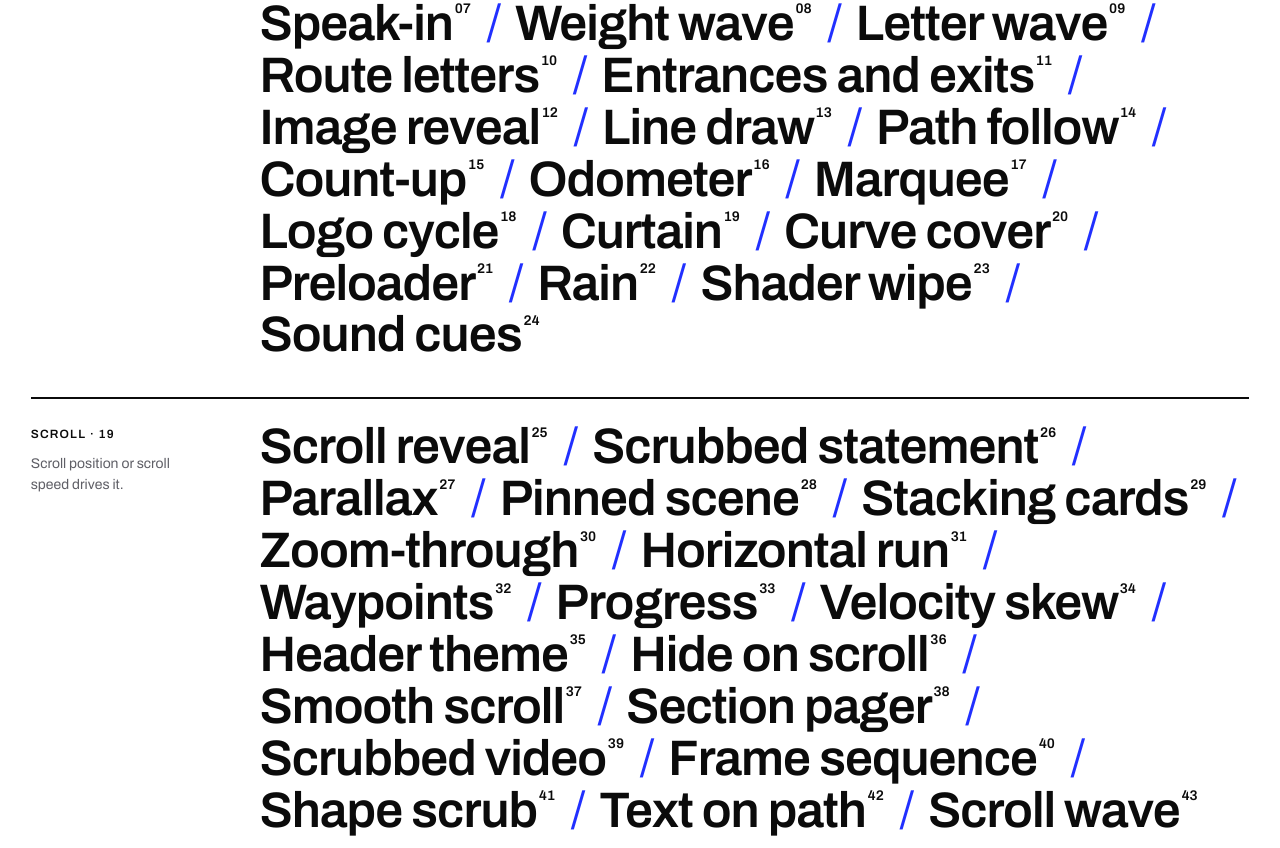
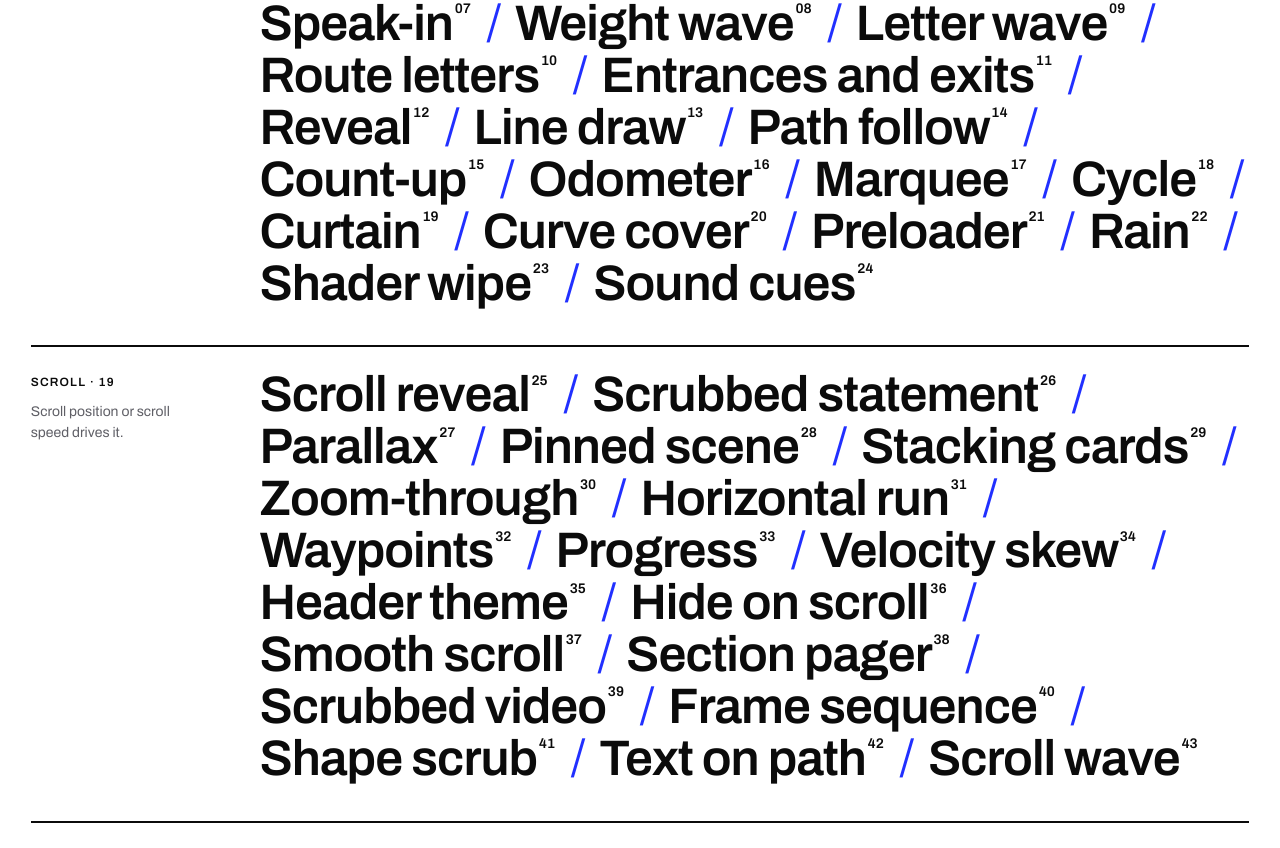
Before and after one commit to johnpolacek/museum-of-motion, a Next.js app: page / in a window 1280 px wide. Shown: the part 1141-1989 px from the top of the page. Built offline with nearby package versions, Linux system fonts and the light colour scheme.

Commit message:
Rename Image reveal to Reveal and Logo cycle to Cycle
Both work on any content: a reveal opens any frame, a cycle swaps any
items. The old addresses redirect, and the reveal poster reads its number
from the collection.

Co-Authored-By: Claude Opus 5.5 <noreply@anthropic.com>

```diff
--- a/lib/exhibits.ts
+++ b/lib/exhibits.ts
@@ -151,11 +151,11 @@ const DATA: Exhibit[] = [
     ]
   },
   {
-    name: "Image reveal",
+    name: "Reveal",
     group: "time",
     builders: "imageReveal",
     src: "media-effects",
-    desc: "A wipe opens the frame while the image settles from a slight zoom."
+    desc: "A wipe opens a frame while what is inside settles from a slight zoom: an image, a video, any block."
   },
   {
     name: "Line draw",
@@ -193,11 +193,11 @@ const DATA: Exhibit[] = [
     desc: "A row scrolls sideways forever and slows on hover."
   },
   {
-    name: "Logo cycle",
+    name: "Cycle",
     group: "time",
     builders: "logoCycle",
     src: "counters-and-marquees",
-    desc: "One cell at a time swaps to the next logo."
+    desc: "One cell at a time swaps to the next item in the pool: logos, names, figures, anything."
   },
   {
     name: "Curtain",
--- a/lib/motion/ready.ts
+++ b/lib/motion/ready.ts
@@ -12,13 +12,13 @@ export const LIVE_STAGES = new Set([
   "letter-wave",
   "route-letters",
   "entrances-and-exits",
-  "image-reveal",
+  "reveal",
   "line-draw",
   "path-follow",
   "count-up",
   "odometer",
   "marquee",
-  "logo-cycle",
+  "cycle",
   "curtain",
   "curve-cover",
   "preloader",
--- a/lib/motion/stages/scroll.ts
+++ b/lib/motion/stages/scroll.ts
@@ -207,7 +207,7 @@ const hideOnScroll = play(["Hide on scroll"], ["hide"], "Scroll down to hide the
 
 /* ---------- Smooth scroll ---------- */
 
-const NAMES = ["Line mask", "Characters", "Word slide", "Scramble", "Speak-in", "Weight wave", "Letter wave", "Route letters", "Entrances and exits", "Image reveal", "Line draw", "Path follow", "Count-up", "Marquee"];
+const NAMES = ["Line mask", "Characters", "Word slide", "Scramble", "Speak-in", "Weight wave", "Letter wave", "Route letters", "Entrances and exits", "Reveal", "Line draw", "Path follow", "Count-up", "Marquee"];
 
 const smooth = play(["Lenis", "Native"], ["lenis", "native"], "Wheel inside the window. Switch tabs to feel the difference.", (text, p) =>
   windowed(text, `<div class="w-content">${NAMES.map((n, i) => `<p class="w-name"><span class="num">${two(i + 1)}</span> ${n}</p>`).join("")}</div>`, (win) => {
--- a/next.config.ts
+++ b/next.config.ts
@@ -3,7 +3,11 @@ import type { NextConfig } from "next";
 const nextConfig: NextConfig = {
   // Renamed exhibits keep their old addresses working.
   async redirects() {
-    return [{ source: "/exhibits/paired-entrances", destination: "/exhibits/entrances-and-exits", permanent: true }];
+    return [
+      { source: "/exhibits/paired-entrances", destination: "/exhibits/entrances-and-exits", permanent: true },
+      { source: "/exhibits/image-reveal", destination: "/exhibits/reveal", permanent: true },
+      { source: "/exhibits/logo-cycle", destination: "/exhibits/cycle", permanent: true },
+    ];
   },
 };
 
```
Also changed, not shown: lib/motion/stages/time.ts (+7 -7 lines).
